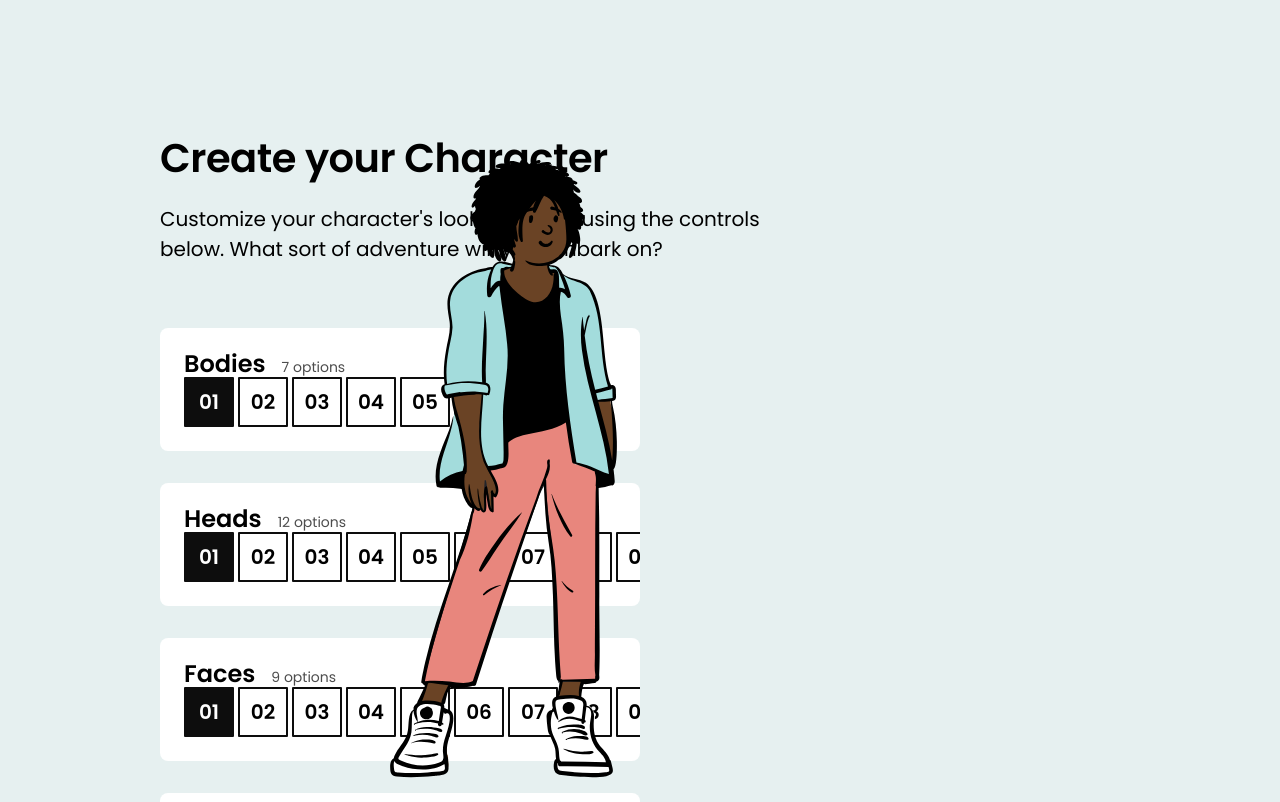
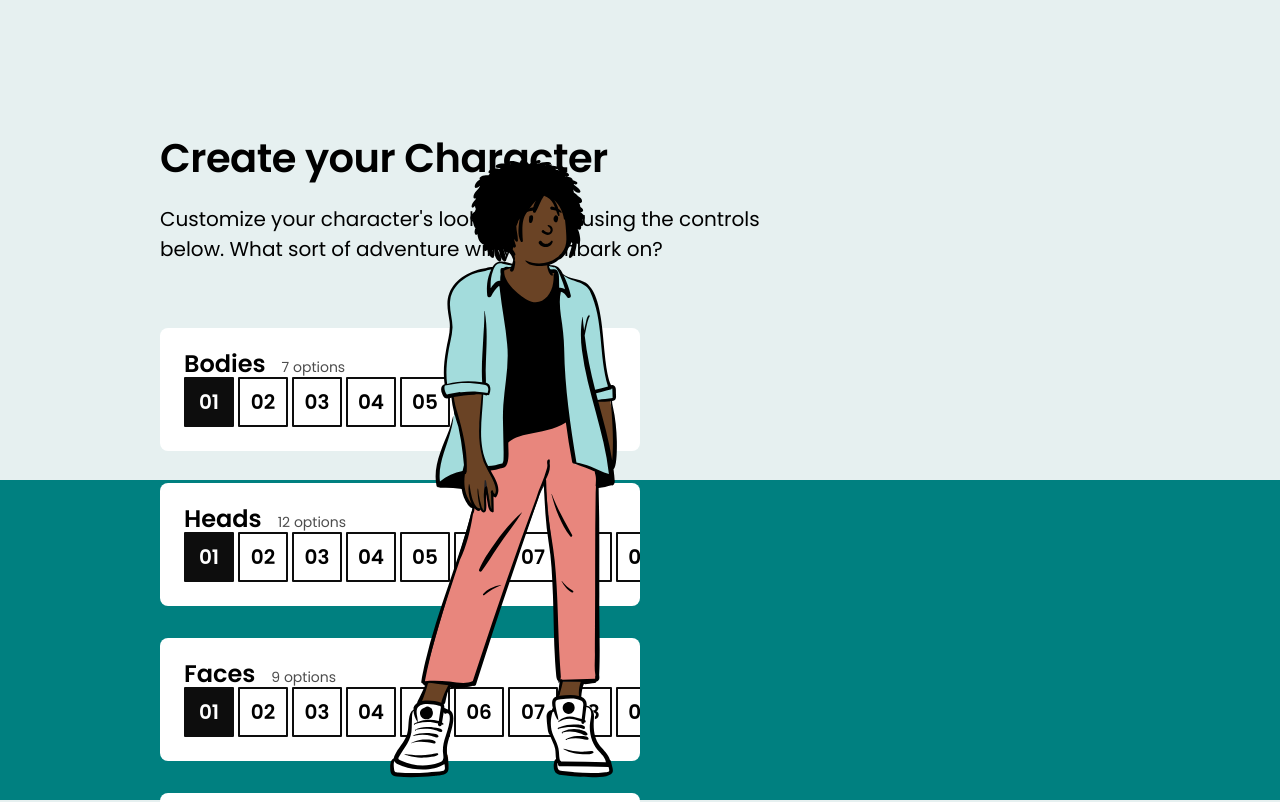
Before and after one commit to Coding-Gymnasium/css-practice, a React (Create React App) app in the folder jcomeau-css/character-creator-JComeau/: page / in a window 1280 px wide. Shown: the top 802 px of the page. Built offline with nearby package versions, Linux system fonts and the light colour scheme.

Commit message:
Add green bottom background for perspective

```diff
--- /dev/null
+++ b/jcomeau-css/character-creator-JComeau/src/App.css
@@ -0,0 +1,7 @@
+.perspective-decoration {
+  background-color: teal;
+  height: 40%;
+  position:sticky;
+  bottom: 0;
+  z-index: -1;
+}
--- a/jcomeau-css/character-creator-JComeau/src/App.js
+++ b/jcomeau-css/character-creator-JComeau/src/App.js
@@ -1,12 +1,14 @@
-import React from 'react';
+import React from "react";
 
-import CharacterEditor from './components/CharacterEditor';
-import Footer from './components/Footer';
+import CharacterEditor from "./components/CharacterEditor";
+import Footer from "./components/Footer";
+import "./App.css";
 
 function App() {
   return (
     <>
       <CharacterEditor />
+      <div className="perspective-decoration"></div>
       <Footer />
     </>
   );
```
